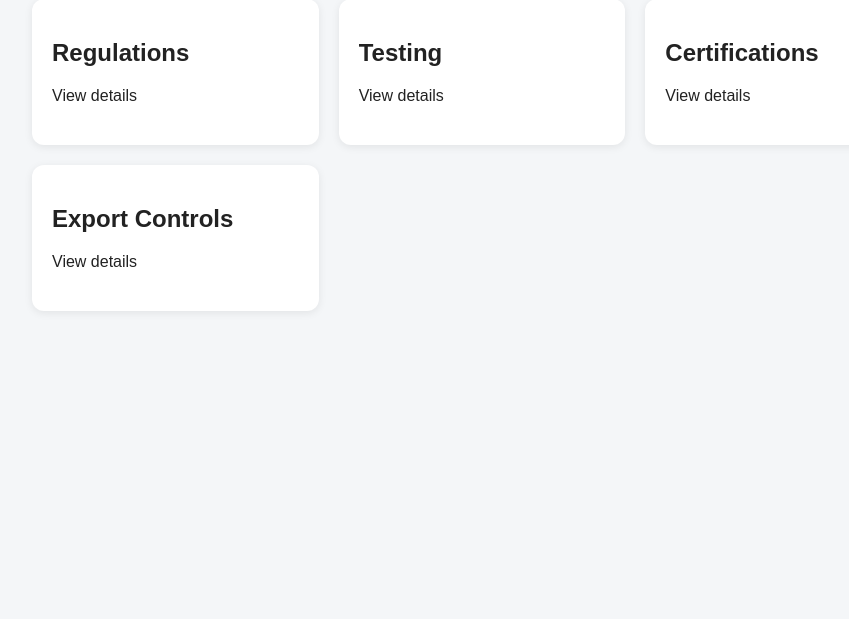
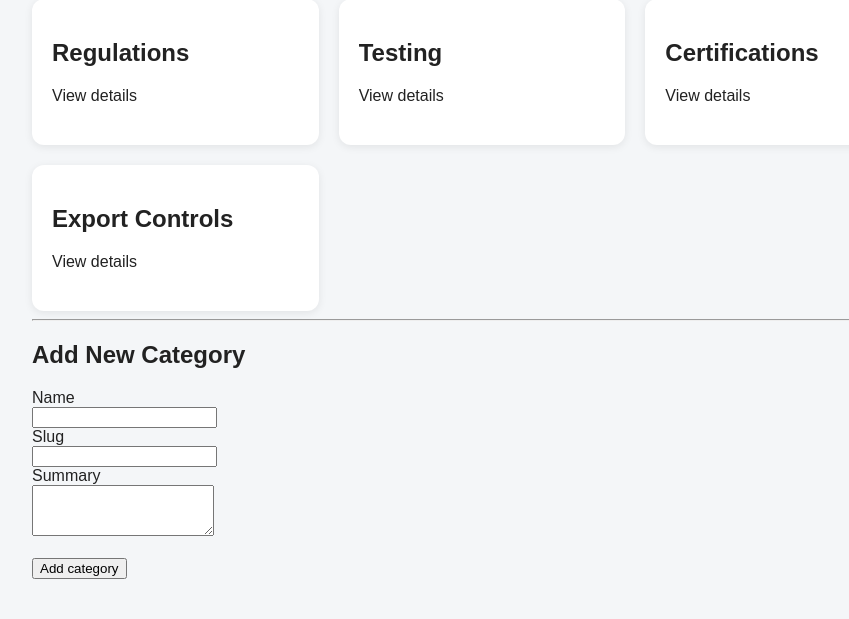
Before and after one commit to luhaitang13895/IQP-UAV-Regulation-Interface, a Flask app: page /region/taiwan/topic/rf in a window 1280 px wide. Shown: the part 255-874 px from the top of the page, without its empty margins (158-1007 px from the left). Before the commit the page ends 522 px from the top, so only its background shows below. Run offline with Flask 3, Linux system fonts and the light colour scheme.

Commit message:
Added the add category form

```diff
--- a/app.py
+++ b/app.py
@@ -246,5 +246,47 @@
         print(e)
         return {"success": False}
 
+@app.route('/addNewCategory', methods=['POST'])
+def addCategoryForm():
+    try:
+        print('adding new category')
+        data = json.loads(request.get_json())
+
+
+        slug = data.get('category-slug')
+        name = data.get('category-name')
+        summary = data.get('category_summary')
+
+        # this will be added to the dictionary with the key being the slug
+        dictToAppend = {
+            "title": name,
+            "summary": summary,
+            "subsections": []
+        }
+
+        regionKey = data.get('region_key')
+        regionJson = load_json(regionKey + ".json")
+
+        topicKey = data.get('topic_key')
+
+        # Adds it to the data dict
+        regionJson['topics'][topicKey]['categories'][slug] = dictToAppend
+
+
+        # Saves the new json
+        filepath = "data/" + regionKey + ".json"
+        with open(filepath, "w", encoding="utf-8") as f:
+            json.dump(regionJson, f, indent=2)
+
+
+        print('sucessfully added to form')
+        return {"success": True}
+
+    except Exception as e:
+        print('ERROR SUBMITTING FORM')
+        print(e)
+        return {"success": False}
+
+
 if __name__ == "__main__":
     app.run(debug=True)
--- a/templates/category.html
+++ b/templates/category.html
@@ -36,6 +36,10 @@
                         <p>{{ section["summary"] }}</p>
                     </a>
                 {% endfor %}
+            </div>
+        {% else %}
+            <div class="item-list">
+                <p>No subsections listed yet.</p>
             </div>
         {% endif %}
 
--- a/templates/topic.html
+++ b/templates/topic.html
@@ -36,6 +36,77 @@
                 </a>
             {% endfor %}
         </div>
+        <hr>
+
+        <h2>Add New Category</h2>
+
+        <form id="addCategoryForm" action="/addNewCategory">
+            <!-- Hidden context fields -->
+            <input type="hidden" name="region" value="{{ region['name'] }}">
+            <input type="hidden" name="region_key" value="{{ region_key }}">
+            <input type="hidden" name="topic_key" value="{{ topic_key }}">
+
+            <div>
+                <label>Name</label><br>
+                <input type="text" name="category-name" id="category-name" required>
+            </div>
+
+            <div>
+                <label>Slug</label><br>
+                <input type="text" name="category-slug" id="category-slug" required>
+            </div>
+
+            <div>
+                <label>Summary</label><br>
+                <textarea name="category_summary" rows="3" required></textarea>
+            </div>
+
+            <br>
+            <button type="submit">Add category</button>
+        </form>
     </div>
+    <script>
+        // Turns the name into slug
+        function nameToSlug(name) {
+            return name.toLowerCase().trim().replace(/[^a-z0-9]+/g, '-').replace(/(^-|-$)/g, '')  // replace spaces & invalid chars with remove leading/trailing -
+        }
+
+        // Whenever name is changed, update the slug
+        document.getElementById('category-name').addEventListener('input', ()=> {
+            document.getElementById('category-slug').value = nameToSlug(document.getElementById('category-name').value)
+        })
+
+        const addCategoryForm = document.getElementById('addCategoryForm')
+
+        addCategoryForm.addEventListener("submit", async function (event) {
+            event.preventDefault()
+            try {
+                const formData = new FormData(addCategoryForm)
+                const jsonData = JSON.stringify(Object.fromEntries(formData.entries()))
+
+                const response = await fetch(addCategoryForm.action, {
+                    method: "POST",
+                    headers: {
+                        'Content-Type': 'application/json'
+                    },
+                    body: JSON.stringify(jsonData)
+                })
+                if (!response.ok) {
+                    throw new Error("Request failed")
+                }
+                const data = await response.json()
+                if (data['success']) {
+                    alert("Category Created!")
+                    addCategoryForm.reset()
+                    location.reload()
+                } else {
+                    throw new Error("Bad server response")
+                }
+            } catch (error) {
+                console.error("Error submitting form:", error)
+                alert("Error submitting form")
+            }
+        })
+    </script>
 </body>
 </html>
```
